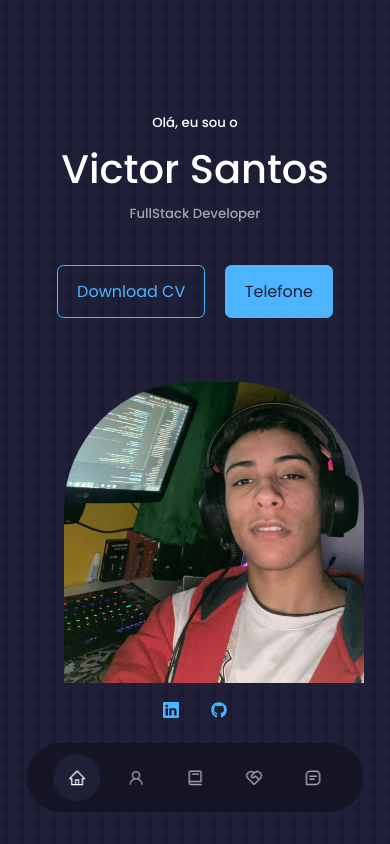
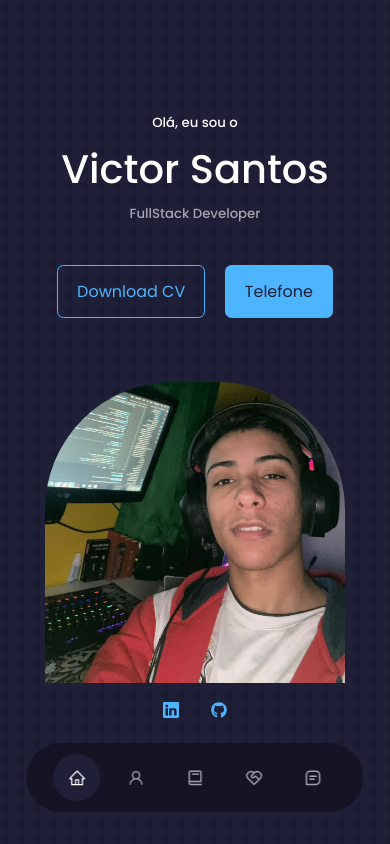
Before and after one commit to VictorSantos-Dev/portfolio-victorsantos, a React (Create React App) app: page / in a window 390 px wide. Shown: the top 844 px of the page. Built offline with nearby package versions, Linux system fonts and the light colour scheme.

Commit message:
ajustes foto header mobile

```diff
--- a/src/index.css
+++ b/src/index.css
@@ -128,10 +128,6 @@ img{
         margin-top: 6rem;
     }
 
-    .me{
-        margin-left: 200px;
-    }
-
 }
 
 /*----- media queries celulares -----*/
@@ -144,26 +140,5 @@ img{
     section>h2{
         margin-bottom: 2rem;
     }
-    .me{
-        margin-left: 37px;
-    }
 
 }
-
-
-
-/*
-.eu{
-    width: 22rem;
-    height: 30rem;
-    position: absolute;
-    left:calc(50%- 11rem);
-    margin-top: 4rem;
-    border-radius: 12rem 12rem 0 0;
-    margin: auto;
-    display: flex;
-    align-items: center;
-    justify-content: center;
-
-}
-*/
```
